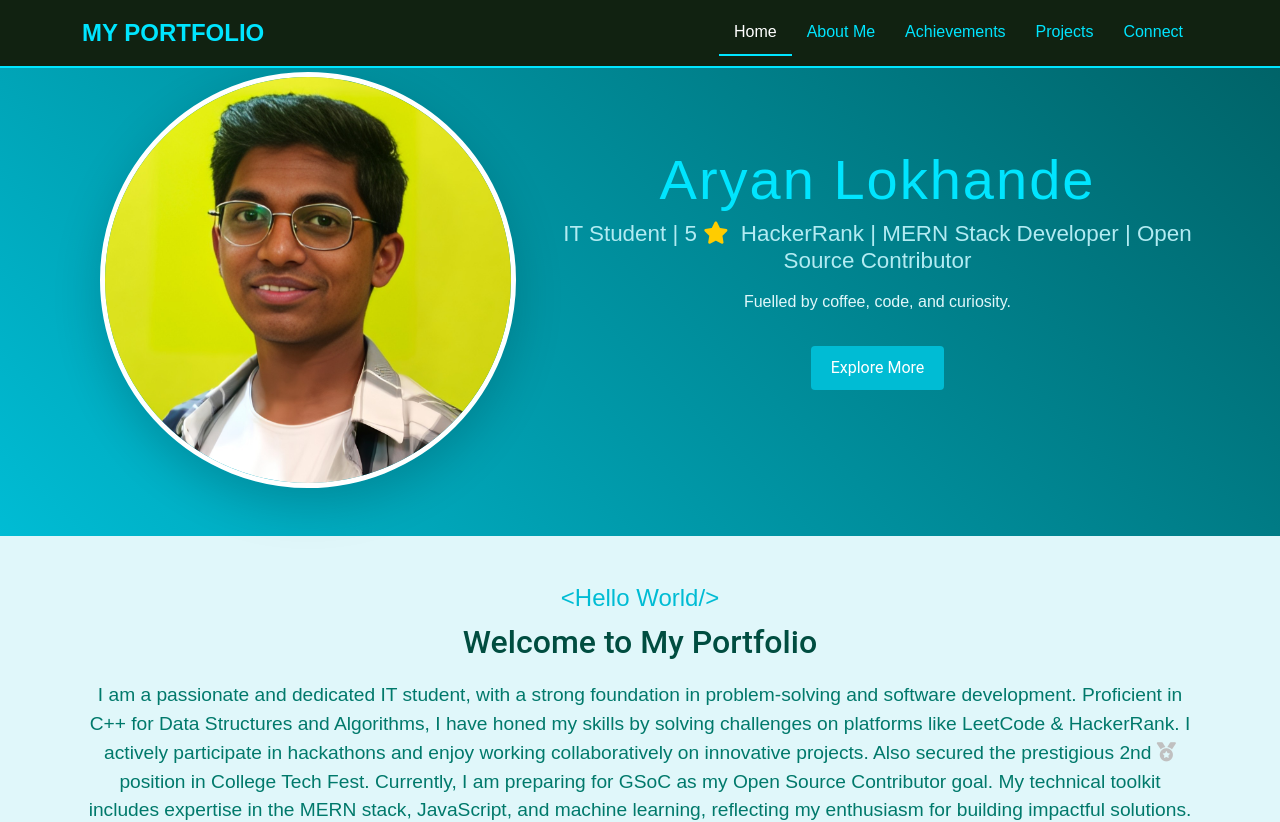
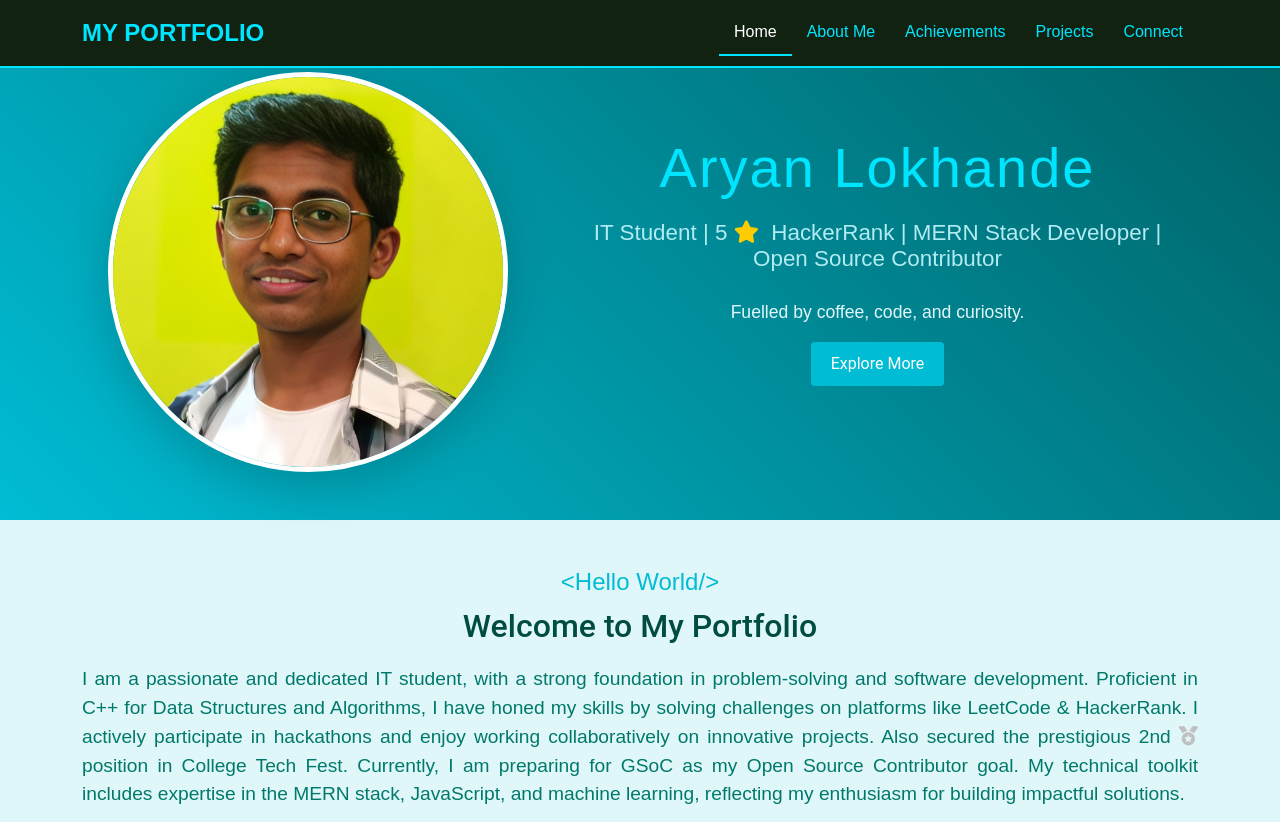
Before and after one commit to Aryan-Lokhande/Portfolio, a React (Vite) app: page / in a window 1280 px wide. Shown: the top 822 px of the page. Built offline with nearby package versions, Linux system fonts and the light colour scheme.

Commit message:
Justify Paragraph
add test-justify to <p>, also added icon on to the website

```diff
--- a/index.html
+++ b/index.html
@@ -2,7 +2,7 @@
 <html lang="en">
   <head>
     <meta charset="UTF-8" />
-    <link rel="icon" type="image/svg+xml" href="/vite.svg" />
+    <link rel="icon" type="image/svg+xml" href="./src/assets/icon.png" />
     <meta name="viewport" content="width=device-width, initial-scale=1.0" />
     <link
       href="https://cdn.jsdelivr.net/npm/bootstrap@5.3.0/dist/css/bootstrap.min.css"
--- a/src/App.css
+++ b/src/App.css
@@ -5,3 +5,7 @@ html {
 .medal {
   color: silver;
 }
+
+p{
+  text-align: justify;
+}
--- a/src/section/Home.jsx
+++ b/src/section/Home.jsx
@@ -24,9 +24,9 @@ function Home() {
                 <i className="fa-solid fa-star" style={{ color: "#ffcc00" }}></i>&nbsp;
                 HackerRank | MERN Stack Developer | Open Source Contributor
               </h4>
-              <p className="hero-desc mt-3">
+              <div className="hero-desc mt-3">
                 Fuelled by coffee, code, and curiosity.
-              </p>
+              </div>
               <a href="#about" className="btn techy-btn mt-3">
                 Explore More
               </a>
--- a/src/section/home.css
+++ b/src/section/home.css
@@ -1,6 +1,6 @@
 .profile-img {
-  width: 26rem;
-  height: 26rem;
+  width:  25rem;
+  height: 25rem;
   border-radius: 50%;
   margin: 0 auto;
   display: block;
@@ -22,11 +22,12 @@
   font-weight: 450;
 }
 .hero-tagline {
+  padding: 10px;
   font-size: 1.4rem;
   color: #b2ebf2;
 }
 .hero-desc {
-  font-size: 1rem;
+  font-size: 1.1rem;
   color: #e0f7fa;
 }
 .techy-btn {
```
Also changed, not shown: src/assets/icon.png (added).
